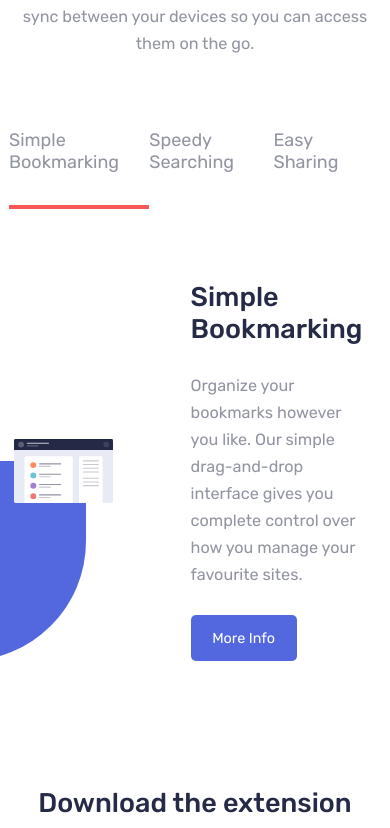
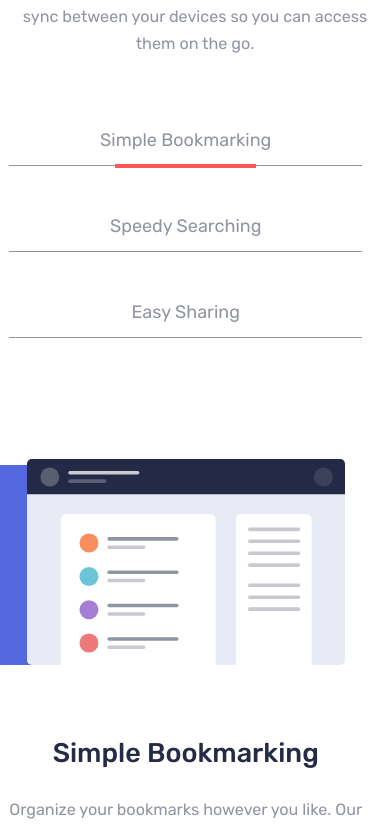
Before and after one commit to kaya70875/bookmark-landing-page-react, a React (Vite) app in the folder bookmark-landing-page/: page / in a window 390 px wide. Shown: the part 927-1755 px from the top of the page. Built offline with nearby package versions, Linux system fonts and the light colour scheme.

Commit message:
adding column design to hero section

```diff
--- a/bookmark-landing-page/src/components/Article.tsx
+++ b/bookmark-landing-page/src/components/Article.tsx
@@ -42,6 +42,7 @@ export default function Article() {
               onClick={() => setActiveIndex(index)}
             >
               <a>{card.title}</a>
+              <div className="line" data-line='article'></div>
             </li>
           ))}
         </ul>
--- a/bookmark-landing-page/src/components/_Article.scss
+++ b/bookmark-landing-page/src/components/_Article.scss
@@ -83,6 +83,10 @@
     align-items: start;
 }
 
+.line[data-line="article"] {
+    display: none;
+}
+
 @media (max-width : 1280px) {
     .article-hero-section {
         gap : 8rem;
@@ -94,3 +98,41 @@
         gap : 4rem;
     }
 }
+
+@media (max-width : 768px) {
+
+    .line[data-line="article"] {
+        display: block;
+    }
+
+    .options__section {
+        flex-direction: column;
+        gap : 2rem;
+    }
+
+    .options-item {
+        width: 100%;
+        display: flex;
+        flex-direction: column;
+        align-items: center;
+
+        &::before {
+            width: 40%;
+            left: 30%;
+            bottom : .65rem;
+        }
+    }
+
+    .article-hero-section {
+        flex-direction: column;
+    }
+
+    .article-hero-header {
+        align-items: center;
+        text-align: center;
+    }
+
+    .button-wrapper {
+        justify-content: center;
+    }
+}
```
